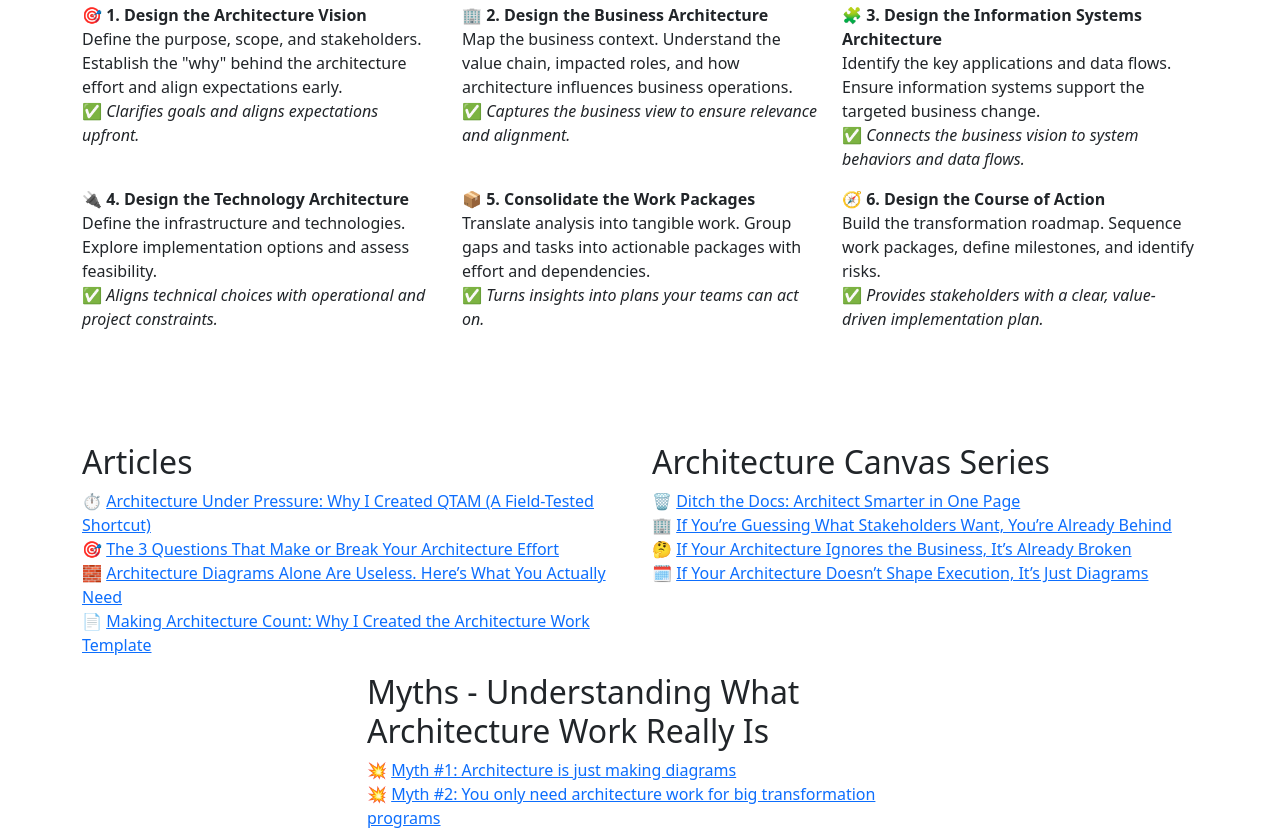
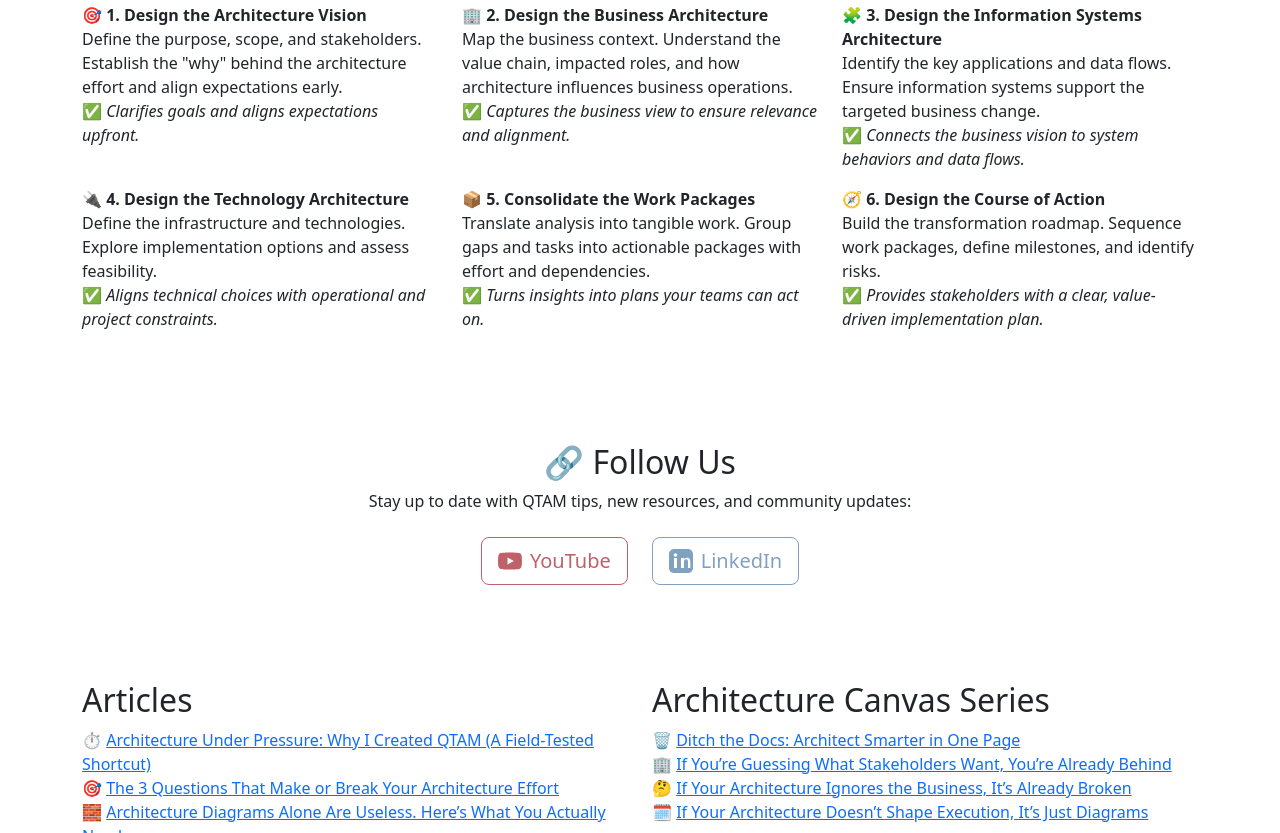
Before and after one commit to tmorin/qtam, a website: page src/_main.html in a window 1280 px wide. Shown: the part 593-1426 px from the top of the page. Drawn offline with nearby package versions, Linux system fonts and the light colour scheme; files that its build step writes are made by us from their sources.

Commit message:
feat: restructure QTAM article layout and add social media links

```diff
--- a/src/_main.html
+++ b/src/_main.html
@@ -63,7 +63,6 @@
 </header>
 
 <article id="what-is-qtam" class="py-5">
-    <section class="">
     <div class="container">
         <h2>✅ What Is QTAM?</h2>
         <p>
@@ -75,8 +74,7 @@
             Inspired by the TOGAF® ADM but redesigned for real-world agility, QTAM breaks down architectural
             analysis into <strong>6 focused actions</strong>.
         </p>
-        </div>
-        <div class="container">
+
         <div class="row">
             <div class="col-sm-6 col-lg-4">
                 <p>
@@ -128,7 +126,27 @@
             </div>
         </div>
     </div>
-    </section>
+</article>
+
+<article id="follow-us" class="py-5">
+    <div class="container text-center">
+        <h2>🔗 Follow Us</h2>
+        <p class="mb-4">Stay up to date with QTAM tips, new resources, and community updates:</p>
+        <div class="d-flex justify-content-center gap-4">
+            <a href="https://www.youtube.com/@qtam-method" target="_blank" aria-label="QTAM on YouTube"
+               onclick="gtag('event', 'click', {event_category: 'social',event_label: 'youtube'})"
+               class="btn btn-outline-danger btn-lg d-flex align-items-center gap-2">
+                <svg xmlns="http://www.w3.org/2000/svg" width="24" height="24" fill="currentColor" viewBox="0 0 24 24" aria-hidden="true"><path d="M23.498 6.186a2.994 2.994 0 0 0-2.107-2.117C19.228 3.5 12 3.5 12 3.5s-7.228 0-9.391.569A2.994 2.994 0 0 0 .502 6.186C0 8.36 0 12 0 12s0 3.64.502 5.814a2.994 2.994 0 0 0 2.107 2.117C4.772 20.5 12 20.5 12 20.5s7.228 0 9.391-.569a2.994 2.994 0 0 0 2.107-2.117C24 15.64 24 12 24 12s0-3.64-.502-5.814zM9.545 15.568V8.432L15.818 12l-6.273 3.568z"/></svg>
+                YouTube
+            </a>
+            <a href="https://www.linkedin.com/company/qtam-method" target="_blank" aria-label="QTAM on LinkedIn"
+               onclick="gtag('event', 'click', {event_category: 'social',event_label: 'linkedin-company'})"
+               class="btn btn-outline-primary btn-lg d-flex align-items-center gap-2">
+                <svg xmlns="http://www.w3.org/2000/svg" width="24" height="24" fill="currentColor" viewBox="0 0 24 24" aria-hidden="true"><path d="M19 0h-14c-2.761 0-5 2.239-5 5v14c0 2.761 2.239 5 5 5h14c2.761 0 5-2.239 5-5v-14c0-2.761-2.239-5-5-5zm-11 19h-3v-10h3v10zm-1.5-11.268c-.966 0-1.75-.784-1.75-1.75s.784-1.75 1.75-1.75 1.75.784 1.75 1.75-.784 1.75-1.75 1.75zm15.5 11.268h-3v-5.604c0-1.337-.025-3.063-1.868-3.063-1.868 0-2.154 1.459-2.154 2.967v5.7h-3v-10h2.881v1.367h.041c.401-.761 1.379-1.563 2.841-1.563 3.04 0 3.601 2.002 3.601 4.604v5.592z"/></svg>
+                LinkedIn
+            </a>
+        </div>
+    </div>
 </article>
 
 <article id="articles" class="py-5">
```
Lines whose indentation alone changed are shown as unchanged.
